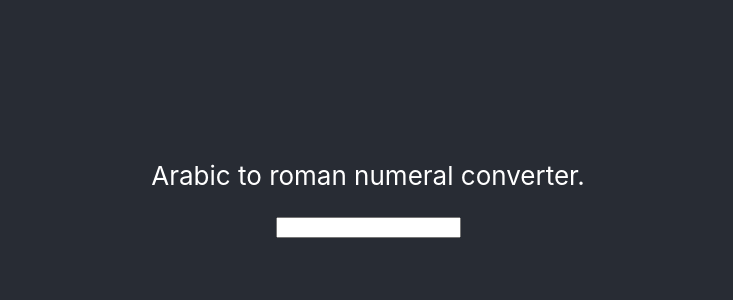
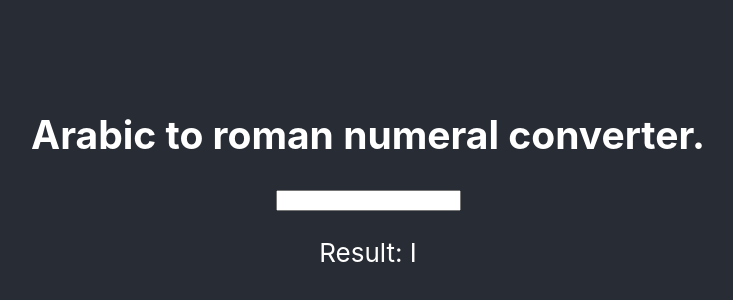
Before and after one commit to sylili/roman-numeral-converter, a React (Create React App) app: page / in a window 1280 px wide. Shown: the part 214-514 px from the top of the page, without its empty margins (272-1005 px from the left). Built offline with nearby package versions, Linux system fonts and the light colour scheme.

Commit message:
Dummy converter logic added

```diff
--- a/src/App.js
+++ b/src/App.js
@@ -1,5 +1,6 @@
 import { useState } from 'react';
 import './App.css';
+import { convertToRoman } from './converter/converter';
 
 function App() {
   const [inputText, setInputText] = useState('');
@@ -8,11 +9,16 @@ function App() {
     setInputText(event.target.value);
   };
 
+  const romanResult = convertToRoman(inputText);
+
   return (
     <div className="App">
       <header className="App-header">
-        <p>Arabic to roman numeral converter.</p>
+        <h2>Arabic to roman numeral converter.</h2>
+
         <input value={inputText} onChange={handleChange} />
+
+        <p>Result: {romanResult}</p>
       </header>
     </div>
   );
--- /dev/null
+++ b/src/converter/converter.js
@@ -0,0 +1,3 @@
+export const convertToRoman = (input) => {
+  return 'I';
+};
```
Also changed, not shown: 1 other file (tests, documents, lock files or other folders).
